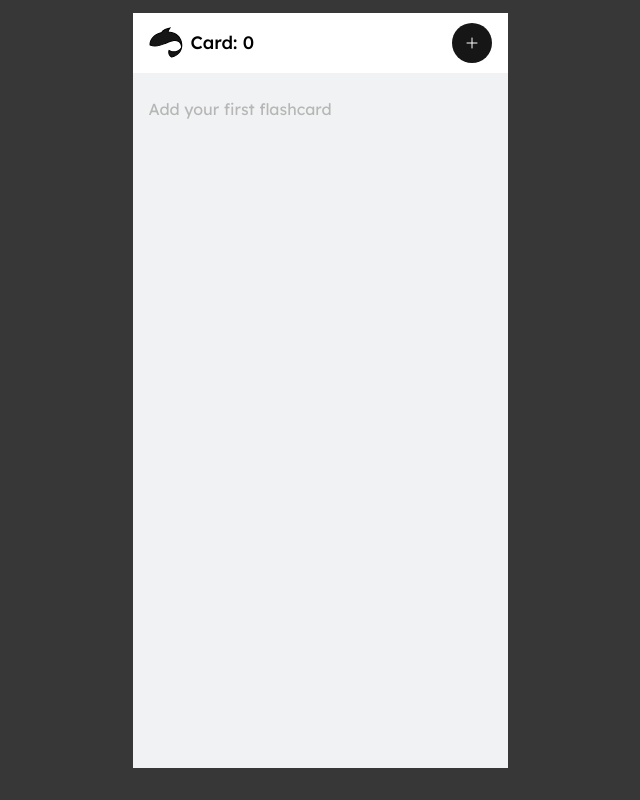
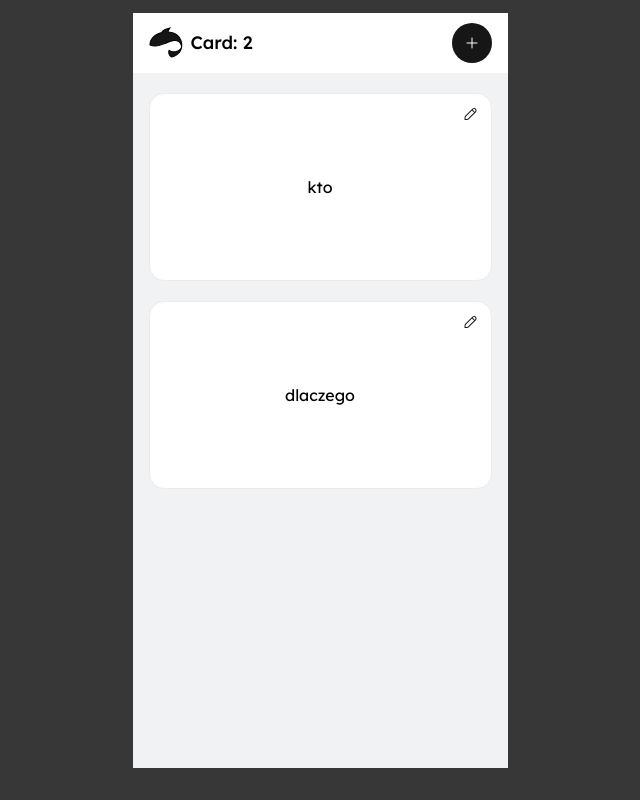
Before and after one commit to paweldowgiallo84/fischkapp, a React (Vite) app: page / in a window 1280 px wide. Shown: the whole page, without its empty margins (320-960 px from the left). Built offline with nearby package versions, Linux system fonts and the light colour scheme.

Commit message:
code refactoring

```diff
--- a/src/App.tsx
+++ b/src/App.tsx
@@ -1,27 +1,38 @@
 import { AppHeader } from "./components/Header/AppHeader";
 import { AppLayout } from "./components/AppLayout";
 import { AppAddCard } from "./components/AddCard/AppAddCard";
-import { AppCard } from "./components/Card/AppCard";
+import { AppCards } from "./components/Card/AppCards";
 import './App.css'
 
 import { useState } from "react";
 
 export interface CardData {
-  cardId: number;
+  id: number
   cardQuestion: string;
   cardAnswer: string
 }
 
 function App() {
 
-  const [cards, setCards] = useState<CardData[]>([])
-  const [isCardAdding, setIsCardAdding] = useState(false)
+  const [cards, setCards] = useState<CardData[]>([
+    {
+      id: 0,
+      cardQuestion: 'kto',      // editMode WIP
+      cardAnswer: 'ja'
+    },
+    {
+      id: 1,
+      cardQuestion: 'dlaczego',      // editMode WIP
+      cardAnswer: 'bo tak'
+    }
+  ])
+  const [isCardAdding, setIsCardAdding] = useState<boolean>(false)
 
   return (
     <AppLayout>
       <AppHeader cardsAmount={cards.length} addCard={() => setIsCardAdding(true)} />
-      {isCardAdding ? <AppAddCard cancelAddCard={() => setIsCardAdding(false)} cards={cards} setCards={setCards}/> : null}
-      <AppCard cards={cards}/>
+      {isCardAdding ? <AppAddCard cancelAddCard={() => setIsCardAdding(false)} cards={cards} setCards={setCards} /> : null}
+      <AppCards cards={cards} setCards={setCards}/>
     </AppLayout>
   );
 }
--- a/src/components/AddCard/AppAddCard.tsx
+++ b/src/components/AddCard/AppAddCard.tsx
@@ -22,7 +22,7 @@ export const AppAddCard: React.FC<AppAddCardProps> = ({ cards, cancelAddCard, se
   const addCardData = () => {
     if (question === '' || answer === '') { setErrorMsg('Błędnie wypełniona fiszka... popraw dane.') }
     else {
-      const newCard = { cardId: cards.length + 1, cardQuestion: question, cardAnswer: answer }
+      const newCard = {id: cards.length, cardQuestion: question, cardAnswer: answer }
       const newCards = [...cards, newCard]
       setCards(newCards)
       setQuestion('')
--- a/src/components/Card/AppCard.tsx
+++ b/src/components/Card/AppCard.tsx
@@ -1,27 +1,31 @@
-import React from 'react'
-import editIcon from '../../images/editIcon.svg'
-import styles from './AppCard.module.css'
-import { CardData } from '../../App'
+import React, { useState } from "react"
+import { CardData } from "../../App"
+import { AppCardNormal } from "./CardNormal/AppCardNormal"
 
 interface AppCardProps {
-  cards: CardData[]
+    id: number;
+    question: string;
+    answer: string;
+    index: number;
+    key: number;
+    cards: CardData[];
+    setCards: (cards: CardData[]) => void;
 }
 
-export const AppCard: React.FC<AppCardProps> = ({ cards }) => {
+export const AppCard: React.FC<AppCardProps> = ({id, question, answer, index, key, cards, setCards, }) => {
+    const [editMode, setEditMode] = useState<boolean>(false)
 
-  return (
-    <>
-      {cards.length === 0 ?
-        <p className='emptyCard'>Add your first flashcard</p>  :
-       cards.map((fischk: CardData) => {
-        return (
-          <div className={styles.card} key={fischk.cardId}>
-            <img src={editIcon} className={styles.editIcon} alt="edit icon" />
-            <p className={styles.cardContent}>{fischk.cardQuestion}</p>
-          </div>
-        )
-       })
-      }
-    </>
-  )
+    return (
+        <>
+            {!editMode &&
+                <AppCardNormal
+                id={id}
+                question={question}
+                answer={answer}
+                index={index}
+                cards={cards}
+                runEditMode={() => setEditMode(true)} />
+            }
+        </>
+    )
 }
--- /dev/null
+++ b/src/components/Card/AppCards.tsx
@@ -0,0 +1,32 @@
+import React, { useState } from 'react'
+import { CardData } from '../../App'
+import { AppCard } from './AppCard'
+
+interface AppCardsProps {
+  cards: CardData[]
+  setCards: (cards: CardData[]) => void
+}
+
+export const AppCards: React.FC<AppCardsProps> = ({ cards, setCards }) => {
+
+  return (
+    <>
+      {cards.length === 0 &&
+        <p className='emptyCard'>Add your first flashcard</p>
+      }
+      {cards.map((card, index) => {
+        return (
+          <AppCard
+            key={index}
+            index={index}
+            id={card.id}
+            question={card.cardQuestion}
+            answer={card.cardAnswer}
+            cards={cards}
+            setCards={setCards}
+          />
+        )
+      })}
+    </>
+  )
+}
--- /dev/null
+++ b/src/components/Card/CardNormal/AppCardNormal.tsx
@@ -0,0 +1,25 @@
+import React from "react"
+import { CardData } from "../../../App"
+import styles from './AppCardNormal.module.css'
+import editIcon from '../../../images/editIcon.svg'
+
+interface AppCardNormalProps {
+    id: number;
+    question: string;
+    answer: string;
+    index: number;
+    cards: CardData[];
+    runEditMode: () => void;
+}
+
+export const AppCardNormal: React.FC<AppCardNormalProps> = ({question, cards, runEditMode }) => {
+    return (
+        <>
+            <div className={styles.card}>
+                <img src={editIcon} className={styles.editIcon} alt="edit icon" onClick={() => runEditMode()} />
+                <p className={styles.cardContent}>{question}</p>
+            </div>
+        </>
+
+    )
+}
```
Also changed, not shown: src/components/Card/CardNormal/AppCardNormal.module.css (renamed from src/components/Card/AppCard.module.css).
